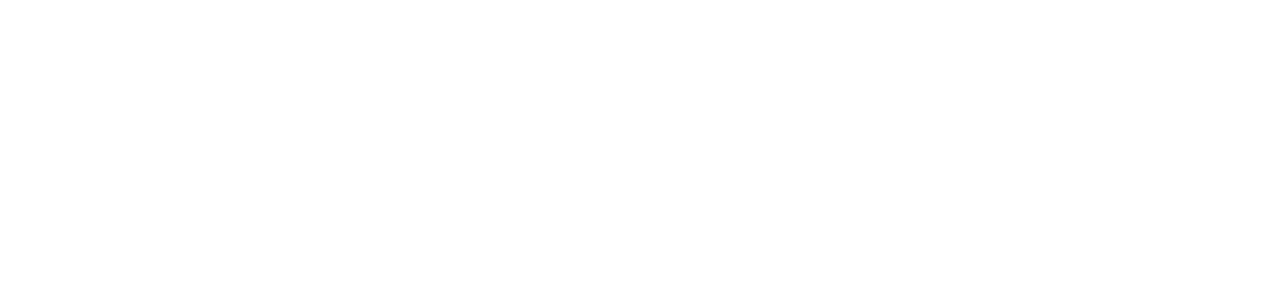
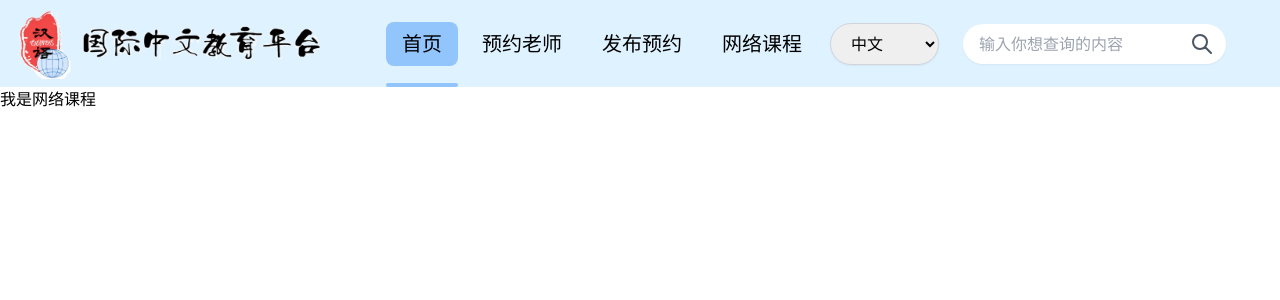
Before and after one commit to computersciencefreshmen/International_Chinese_Platform, a Vue app: page /student/course in a window 1280 px wide. Before the commit this address had no page. Shown: the top 300 px of the page. Built offline with nearby package versions, Linux system fonts and the light colour scheme.

Commit message:
完成了学生端的路由架构和tab栏切换

```diff
--- a/src/router/index.js
+++ b/src/router/index.js
@@ -5,9 +5,49 @@ const router = createRouter({
   routes: [
     { path: '/', component: () => import('@/views/login/loginPage.vue') },
     {
+      // 学生端架子模块
       path: '/student',
       component: () =>
-        import('@/views/student/studentHomePage/studentHomePage.vue')
+        import('@/views/student/studentLayout/studentLayout.vue'),
+      redirect: '/student/home', // 重定向到首页
+      children: [
+        // 子路由配置
+        {
+          // 学生首页模块
+          path: 'home', // 子路由路径
+          name: 'studentHome',
+          component: () =>
+            import('@/views/student/studentHomePage/studentHomePage.vue')
+        },
+        {
+          // 学生预约老师模块
+          path: 'order',
+          name: 'orderTeacher',
+          component: () =>
+            import('@/views/student/orderTeacher/orderTeacher.vue')
+        },
+        {
+          // 学生发布预约模块
+          path: 'publish',
+          name: 'publishOrder',
+          component: () =>
+            import('@/views/student/publishOrder/publishOrder.vue')
+        },
+        {
+          // 学生网络课程模块
+          path: 'course',
+          name: 'onlineCourse',
+          component: () =>
+            import('@/views/student/onlineCourses/onlineCourses.vue')
+        },
+        {
+          // 学生个人中心模块
+          path: 'center',
+          name: 'personalCenter',
+          component: () =>
+            import('@/views/student/personalCenter/personalCenter.vue')
+        }
+      ]
     },
     {
       path: '/teacher',
--- a/src/views/login/components/registerComponent.vue
+++ b/src/views/login/components/registerComponent.vue
@@ -4,6 +4,9 @@ import InputComponent from '@/components/basic/InputComponent.vue' //引入自
 import MyButton from '@/components/basic/MyButton.vue' //引入自定义按钮组件
 import logoComponent from '@/components/service/logoComponent.vue' //引入自定义logo组件
 import { ref } from 'vue'
+import { useRouter } from 'vue-router' //引入路由
+
+const router = useRouter() //路由
 
 const isRegisterActive = ref(null) //是学生还是老师注册
 
@@ -311,6 +314,20 @@ const handleTeacherCertificate = () => {
   step.value.stepTeacher = false // 隐藏教师注册
   step.value.enterPlatform = true // 显示进入平台
 }
+
+// 进入平台
+const handleMemberEnter = () => {
+  //执行进入平台逻辑
+  if (isRegisterActive.value === '我是学生') {
+    //执行学生注册逻辑
+    // 跳转到学生页面
+    router.push('/student')
+  } else if (isRegisterActive.value === '我是老师') {
+    //执行老师注册逻辑
+    // 跳转到老师页面
+    router.push('/teacher')
+  }
+}
 </script>
 <template>
   <div
@@ -578,7 +595,7 @@ const handleTeacherCertificate = () => {
           <MyButton
             type="primary"
             class="mt-2 px-4 py-2 text-black"
-            @click="handleStudentEnter"
+            @click="handleMemberEnter"
             >进入国际中文教育平台</MyButton
           >
           <p class="text-sm font-thin mt-2">GCEP V1.0</p>
--- /dev/null
+++ b/src/views/student/onlineCourses/onlineCourses.vue
@@ -0,0 +1,5 @@
+<script setup></script>
+
+<template><div>我是网络课程</div></template>
+
+<style scoped></style>
--- /dev/null
+++ b/src/views/student/orderTeacher/orderTeacher.vue
@@ -0,0 +1,5 @@
+<script setup></script>
+
+<template><div>我是预约老师</div></template>
+
+<style scoped></style>
--- /dev/null
+++ b/src/views/student/personalCenter/personalCenter.vue
@@ -0,0 +1,5 @@
+<script setup></script>
+
+<template><div>我是个人中心</div></template>
+
+<style scoped></style>
--- /dev/null
+++ b/src/views/student/publishOrder/publishOrder.vue
@@ -0,0 +1,5 @@
+<script setup></script>
+
+<template><div>我是发布预约</div></template>
+
+<style scoped></style>
--- /dev/null
+++ b/src/views/student/studentLayout/studentLayout.vue
@@ -0,0 +1,124 @@
+<script setup>
+import { useLocaleStore } from '@/stores'
+import { useI18n } from 'vue-i18n' //引入vue-i18n语言库
+import { computed, ref, nextTick } from 'vue' //引入vue的计算属性
+import MySearchBox from '@/components/basic/MySearchBox.vue' //引入自定义搜索框组件
+import logoComponent from '@/components/service/logoComponent.vue' //引入自定义logo组件
+const localeStore = useLocaleStore() //获取语言存储
+const { locale } = useI18n() //
+
+//计算具体的语言
+const currentLocale = computed({
+  get: () => locale.value,
+  set: (value) => {
+    localeStore.setLocale(value)
+  }
+})
+
+//切换语言
+const changeLanguage = () => {
+  localeStore.setLocale(currentLocale.value)
+}
+
+// tab切换内容设置
+const tabList = [
+  { name: '首页', path: '/student/home' },
+  { name: '预约老师', path: '/student/order' },
+  { name: '发布预约', path: '/student/publish' },
+  { name: '网络课程', path: '/student/course' }
+]
+
+//获取tab栏切换的盒子
+const tabRef = ref([])
+
+// 获取下划线
+const lineRef = ref(null)
+
+// 定义tab栏高亮下标
+const activeTabIndex = ref(0)
+
+// 获取鼠标移入时，当前盒子的位置
+const handleMouseEnter = (event) => {
+  const target = event.target
+  const { left, width } = target.getBoundingClientRect()
+  lineRef.value.style.left = left + 'px'
+  lineRef.value.style.width = width + 'px'
+}
+
+// 获取鼠标移出时，横向回到高亮盒子的位置
+const handleMouseLeave = () => {
+  // 获取高亮盒子的位置
+  const activeTab = tabRef.value[activeTabIndex.value]
+  const { left, width } = activeTab.getBoundingClientRect()
+  lineRef.value.style.left = left + 'px'
+  lineRef.value.style.width = width + 'px'
+}
+
+// 首次加载页面时，让横线移动到第一个盒子的位置
+const moveLineToFirstTab = () => {
+  nextTick(() => {
+    // 确保 DOM 更新完成后执行
+    if (tabRef.value.length > 0) {
+      const firstTab = tabRef.value[0]
+      const { left, width } = firstTab.getBoundingClientRect()
+      lineRef.value.style.left = `${left + window.scrollX}px` // 考虑滚动偏移
+      lineRef.value.style.width = `${width}px`
+    }
+  })
+}
+
+setTimeout(() => {
+  moveLineToFirstTab()
+}, 200)
+</script>
+
+<template>
+  <div class="flex flex-col min-h-screen bg-image">
+    <!-- 头部导航栏填写 -->
+    <header class="flex flex-row bg-primary bg-primary1 px-4 py-2 relative">
+      <logoComponent></logoComponent>
+      <span
+        ref="lineRef"
+        class="absolute bottom-0 left-0 h-1 bg-blue-300 transition-all duration-300 ease-in-out rounded-lg"
+      ></span>
+      <div class="flex-1 flex flex-row items-center ml-8">
+        <!-- tab栏切换 -->
+        <div
+          ref="tabRef"
+          v-for="(item, index) in tabList"
+          :key="item.name"
+          @click="
+            () => {
+              activeTabIndex = index
+              $router.push(item.path)
+            }
+          "
+          :class="{ 'bg-blue-300': activeTabIndex === index }"
+          @mouseenter="handleMouseEnter"
+          @mouseleave="handleMouseLeave"
+          class="cursor-pointer px-4 py-2 mx-1 transition-all duration-100 rounded-lg hover:bg-blue-300 ease-linear"
+        >
+          <text class="text-md font-sans lg:text-xl">{{ item.name }}</text>
+        </div>
+        <div class="mx-2">
+          <select
+            class="w-full sm:py-2 sm:px-4 border border-gray-300 rounded-full shadow-sm outline-none"
+            v-model="currentLocale"
+            @change="changeLanguage"
+          >
+            <option value="zh">中文</option>
+            <option value="en">English</option>
+          </select>
+        </div>
+        <!-- 搜索框 -->
+        <div class="mx-4 hidden md:block">
+          <MySearchBox />
+        </div>
+      </div>
+    </header>
+    <!-- 主体内容填写 -->
+    <router-view></router-view>
+  </div>
+</template>
+
+<style scoped></style>
```
